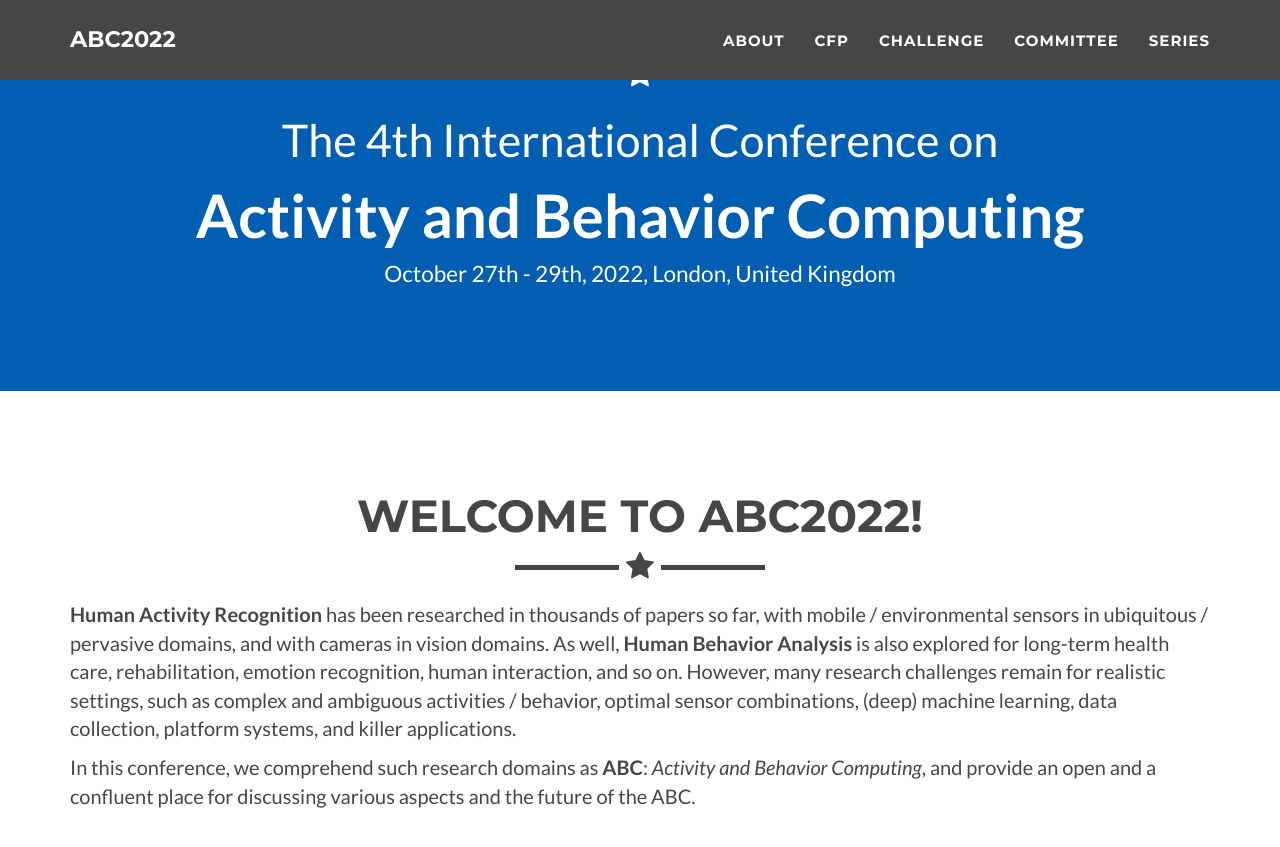
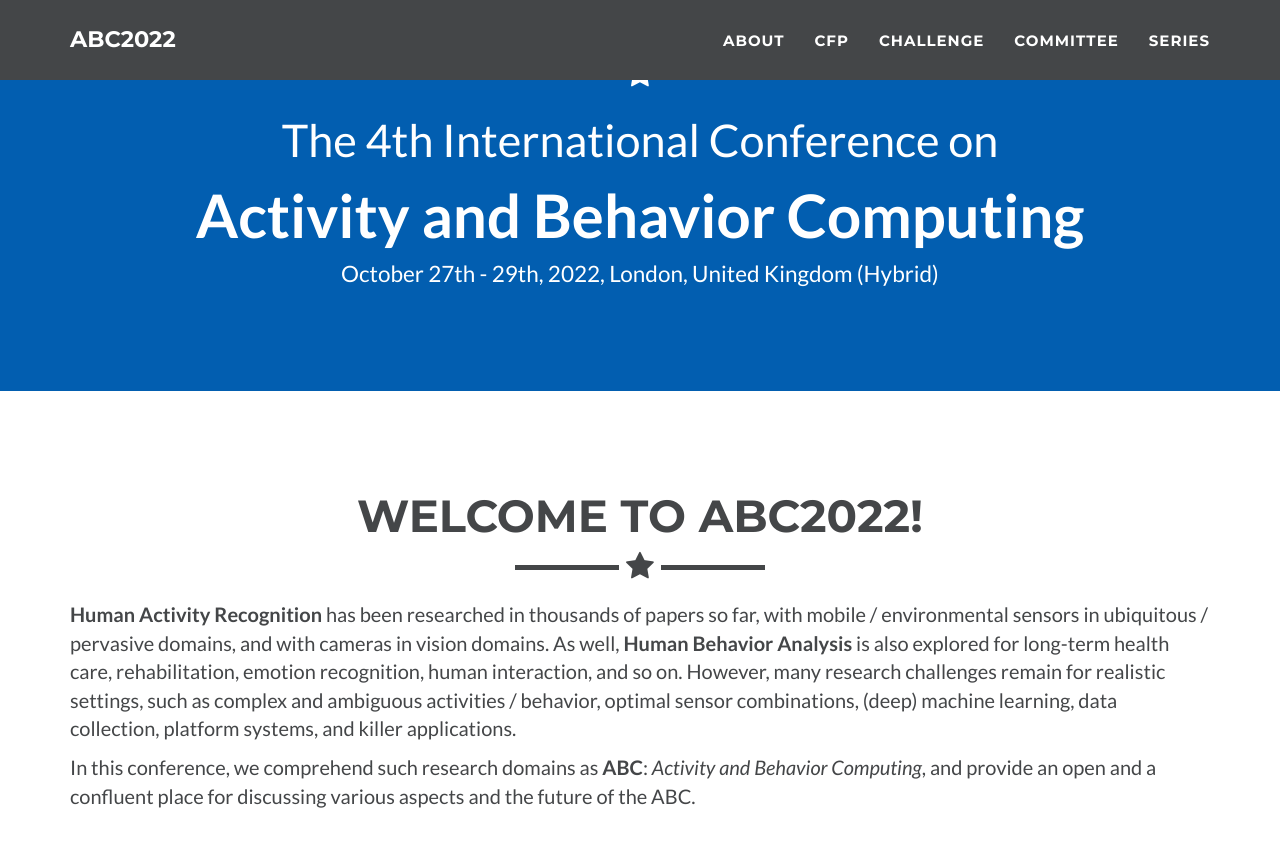
Before and after one commit to abc-research/abc-research.github.io, a Jekyll site: the page built from index.html, in a window 1280 px wide and 900 px high, scrolled down 491 px. Shown: the top 847 px of the window. Built offline with Jekyll 4.4.1, drawn with Linux system fonts in a browser that asks for light colours; some of the changed text lies outside the part shown.

Commit message:
Update _config.yml

```diff
--- a/_config.yml
+++ b/_config.yml
@@ -8,7 +8,7 @@ conf_title1: "The 4th International Conference on"
 conf_title2: "Activity and Behavior Computing"
 meta_author: Sozo Inoue
 #location: Knowledge Exchange Center (KX), Bangkok, Thailand (<b style="color:yellow">Changed to Online</b>)
-location: London, United Kingdom
+location: London, United Kingdom (Hybrid)
 date: October 27th - 29th, 2022
 conjunction:
   name: ICIEV&IVPR2022
@@ -228,8 +228,8 @@ committee:
     member:
       - name: Paula Lago
         affil: Kyushu Institute of Technology, Japan
-#      - name: Anja Exler
-#        affil: Adastra, Germany
+      - name: Anja Exler
+        affil: Adastra, Germany
 #      - name: Hiroki Watanabe
 #        affil: Hokkaido University, Japan
   - role: Publication Chair
@@ -292,8 +292,8 @@ committee:
         affil: The University of Shiga Prefecture, Japan
       - name: Yu Enokibori
         affil: Nagoya University, Japan
-#      - name: Anja Exler
-#        affil: Adastra, Germany
+      - name: Anja Exler
+        affil: Adastra, Germany
 #      - name: Kristina Yordanova
 #        affil: University of Rostock, Germany
       - name: Trung Thanh NGO
@@ -409,7 +409,7 @@ cfp:
   template_url: https://ja.overleaf.com/latex/templates/template-for-authors-to-a-springer-contributed-volume/bbfkkmdbdtcy
 
 venue:
-  - text: <center> ABC2022 will be held at (<b>London, United Kingdom</b>). </center>
+  - text: <center> ABC2022 will be held at (<b>London, United Kingdom (Hybrid)</b>). </center>
 #  - text: ABC2021 will be held <strike>at Knowledge Exchange Center (KX), Bangkok, Thailand</strike> (<b style="color:orange">Changed to Online</b>).
 #  KX is the exchange center for academia and start-ups.
 #  - text: For more information, please see <a href="https://www.kxinnovation.com/en">here</a>.
```
